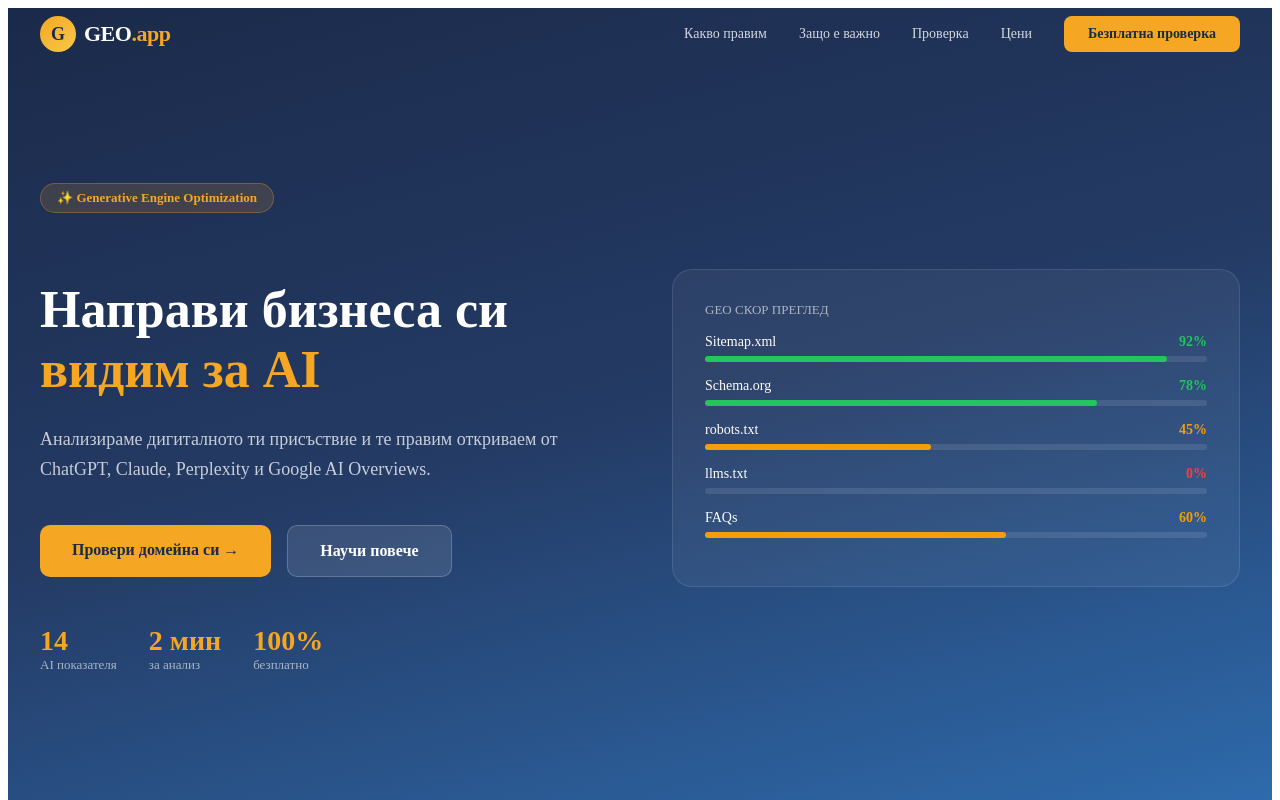
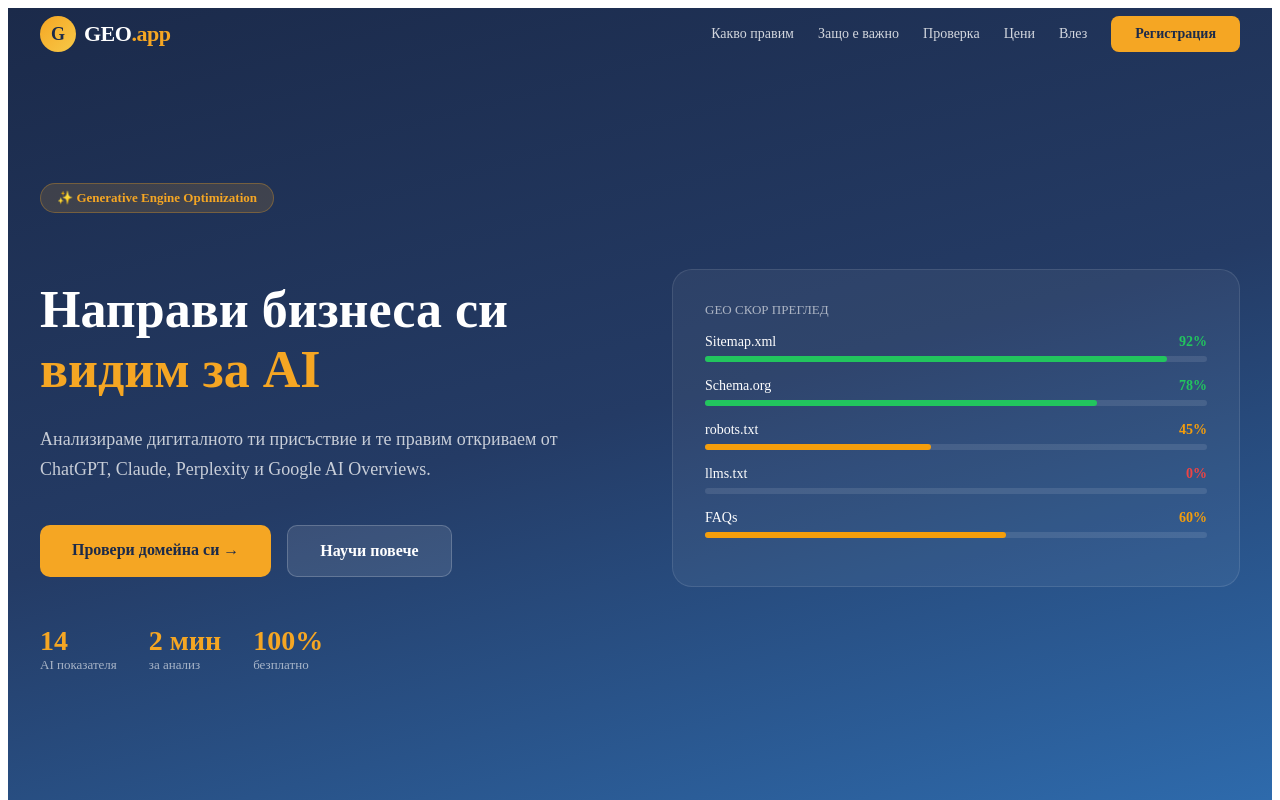
Before and after one commit to tedokr/geo-ap, a Next.js app: page / in a window 1280 px wide. Shown: the top 800 px of the page. Built offline with nearby package versions, Linux system fonts and the light colour scheme.

Commit message:
Update page.tsx

```diff
--- a/app/page.tsx
+++ b/app/page.tsx
@@ -39,16 +39,12 @@ function NavBar() {
             GEO<span style={{ color: COLORS.orange }}>.app</span>
           </span>
         </div>
-        <div style={{ display: "flex", gap: 32, alignItems: "center" }}>
+        <div style={{ display: "flex", gap: 24, alignItems: "center" }}>
           {[["Какво правим", "what"], ["Защо е важно", "why"], ["Проверка", "scan"], ["Цени", "pricing"]].map(([label, id]) => (
-            <a key={id} href={`#${id}`} style={{
-              color: "rgba(255,255,255,0.8)", textDecoration: "none", fontSize: 14, fontWeight: 500,
-            }}>{label}</a>
+            <a key={id} href={`#${id}`} style={{ color: "rgba(255,255,255,0.8)", textDecoration: "none", fontSize: 14, fontWeight: 500 }}>{label}</a>
           ))}
-          <a href="#scan" style={{
-            background: COLORS.orange, color: COLORS.navy, padding: "10px 24px",
-            borderRadius: 8, textDecoration: "none", fontSize: 14, fontWeight: 700,
-          }}>Безплатна проверка</a>
+          <a href="/login" style={{ color: "rgba(255,255,255,0.8)", textDecoration: "none", fontSize: 14, fontWeight: 500 }}>Влез</a>
+          <a href="/login" style={{ background: COLORS.orange, color: COLORS.navy, padding: "10px 24px", borderRadius: 8, textDecoration: "none", fontSize: 14, fontWeight: 700 }}>Регистрация</a>
         </div>
       </div>
     </nav>
@@ -195,8 +191,8 @@ function SMESection() {
         <div style={{ background: `linear-gradient(135deg, ${COLORS.navy}, ${COLORS.blue})`, borderRadius: 20, padding: "48px 64px", textAlign: "center" }}>
           <h3 style={{ color: COLORS.white, fontSize: 32, fontWeight: 800, marginBottom: 16 }}>Ти можеш да бъдеш изключението. 🚀</h3>
           <p style={{ color: "rgba(255,255,255,0.7)", fontSize: 18, marginBottom: 32 }}>Докато конкурентите ти чакат, ти вече можеш да си готов.</p>
-          <a href="#scan" style={{ background: COLORS.orange, color: COLORS.navy, padding: "16px 40px", borderRadius: 10, textDecoration: "none", fontSize: 18, fontWeight: 700, display: "inline-block" }}>
-            Провери домейна си безплатно →
+          <a href="/login" style={{ background: COLORS.orange, color: COLORS.navy, padding: "16px 40px", borderRadius: 10, textDecoration: "none", fontSize: 18, fontWeight: 700, display: "inline-block" }}>
+            Започни безплатно →
           </a>
         </div>
       </div>
@@ -239,10 +235,11 @@ function ScanSection() {
         {score !== null && (
           <div style={{ background: COLORS.white, borderRadius: 20, padding: 48, border: `1px solid ${COLORS.lightGray}` }}>
             <div style={{ fontSize: 96, fontWeight: 900, color: score > 60 ? "#22c55e" : score > 35 ? "#f59e0b" : "#ef4444", lineHeight: 1 }}>{score}%</div>
-            <div style={{ color: COLORS.textMuted, fontSize: 18, margin: "16px 0 32px" }}>GEO скор за <strong style={{ color: COLORS.navy }}>{url}</strong></div>
-            <div style={{ background: COLORS.navy, color: COLORS.white, padding: "20px 32px", borderRadius: 12, fontSize: 16, fontWeight: 600 }}>
-              🔒 Регистрирай се за пълен доклад с детайли и препоръки
-            </div>
+            <div style={{ color: COLORS.textMuted, fontSize: 18, margin: "16px 0 24px" }}>GEO скор за <strong style={{ color: COLORS.navy }}>{url}</strong></div>
+            <p style={{ color: COLORS.textMuted, fontSize: 15, marginBottom: 24 }}>Регистрирай се за пълен доклад с детайли по всеки показател и конкретни препоръки.</p>
+            <a href="/login" style={{ display: "inline-block", background: COLORS.orange, color: COLORS.navy, padding: "16px 40px", borderRadius: 10, textDecoration: "none", fontSize: 16, fontWeight: 700 }}>
+              🔓 Виж пълния доклад →
+            </a>
           </div>
         )}
       </div>
@@ -255,9 +252,7 @@ function WhyMonthlySection() {
     <section id="whymonthly" style={{ padding: "100px 32px", background: COLORS.white }}>
       <div style={{ maxWidth: 1000, margin: "0 auto", textAlign: "center" }}>
         <h2 style={{ fontSize: 40, fontWeight: 800, color: COLORS.navy, marginBottom: 16 }}>Защо всеки месец?</h2>
-        <p style={{ color: COLORS.textMuted, fontSize: 18, maxWidth: 600, margin: "0 auto 64px" }}>
-          Стратегията "на час по лъжичка" — само 2 стъпки на месец
-        </p>
+        <p style={{ color: COLORS.textMuted, fontSize: 18, maxWidth: 600, margin: "0 auto 64px" }}>Стратегията "на час по лъжичка" — само 2 стъпки на месец</p>
         <div style={{ display: "grid", gridTemplateColumns: "repeat(3, 1fr)", gap: 32, marginBottom: 64 }}>
           {[
             ["🎯", "Само 2 стъпки", "Никога не те претоварваме. Всеки месец получаваш точно 2 конкретни задачи — изпълними, ясни, ефективни."],
@@ -331,9 +326,9 @@ function PricingSection() {
                   <span style={{ color: plan.recommended ? COLORS.navy : "rgba(255,255,255,0.8)", fontSize: 14 }}>{f}</span>
                 </div>
               ))}
-              <button style={{ marginTop: 32, width: "100%", background: plan.recommended ? COLORS.navy : COLORS.orange, color: plan.recommended ? COLORS.white : COLORS.navy, padding: "14px", borderRadius: 10, border: "none", fontWeight: 700, cursor: "pointer", fontSize: 16 }}>
+              <a href="/login" style={{ display: "block", marginTop: 32, width: "100%", background: plan.recommended ? COLORS.navy : COLORS.orange, color: plan.recommended ? COLORS.white : COLORS.navy, padding: "14px", borderRadius: 10, textDecoration: "none", fontWeight: 700, cursor: "pointer", fontSize: 16, textAlign: "center", boxSizing: "border-box" }}>
                 Започни с {plan.name}
-              </button>
+              </a>
             </div>
           ))}
         </div>
```
